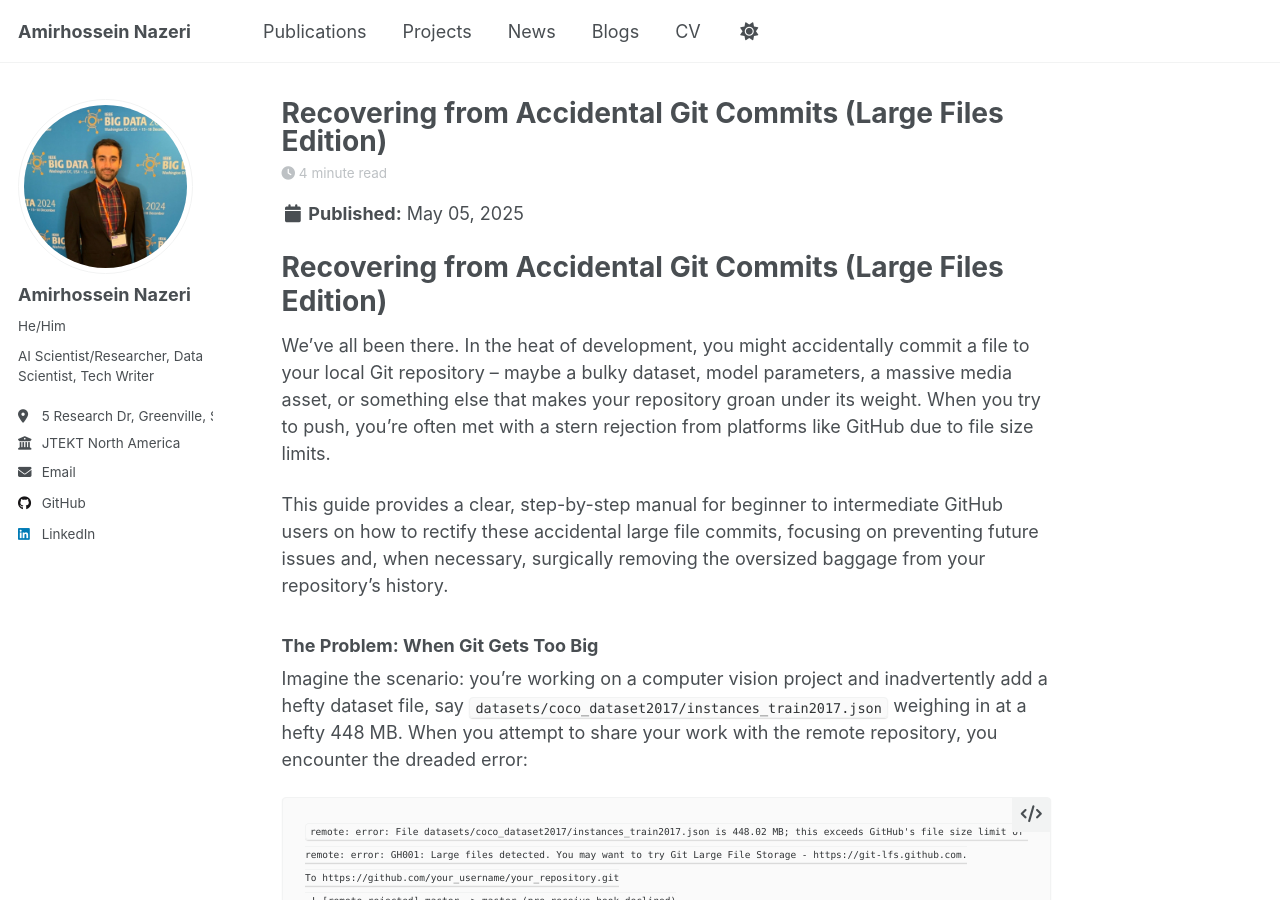
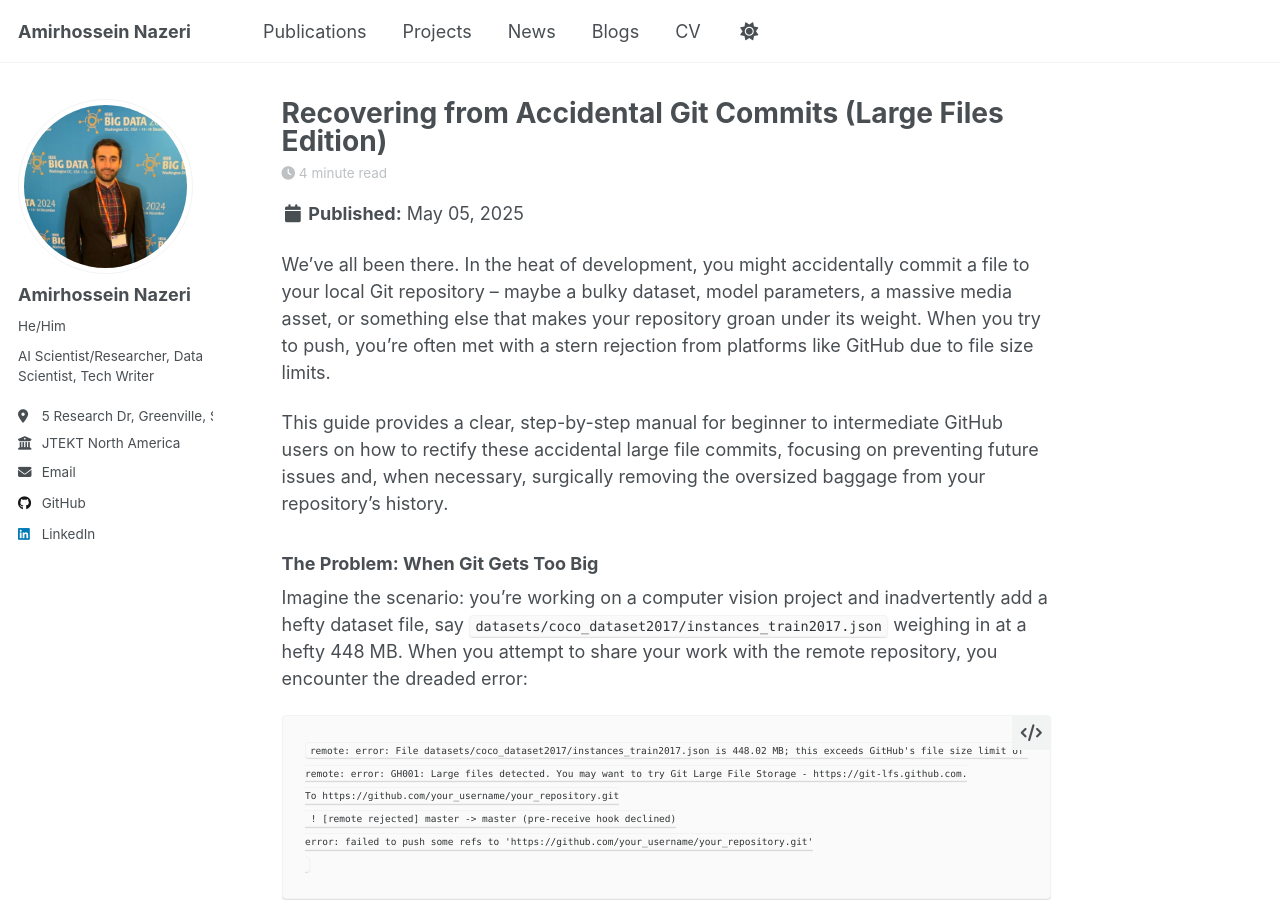
Before and after one commit to amirhnazerii/amirhnazerii.github.io, a Jekyll site: the page built from _posts/2025-05-05-blog-post-5.md, in a window 1280 px wide and 900 px high. Built offline with Jekyll 4.4.1, drawn with Linux system fonts in a browser that asks for light colours.

Commit message:
feat: minor edit, v1.2

```diff
--- a/_posts/2025-05-05-blog-post-5.md
+++ b/_posts/2025-05-05-blog-post-5.md
@@ -7,10 +7,6 @@ tags:
   - GitHub
   - Rewrite history
 ---
-
-
-
-# Recovering from Accidental Git Commits (Large Files Edition)
 
 We've all been there. In the heat of development, you might accidentally commit a file to your local Git repository – maybe a bulky dataset, model parameters, a massive media asset, or something else that makes your repository groan under its weight. When you try to push, you're often met with a stern rejection from platforms like GitHub due to file size limits.
 
```
